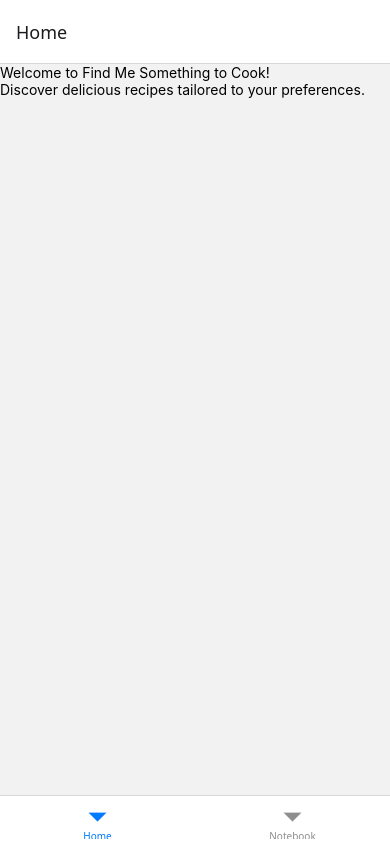
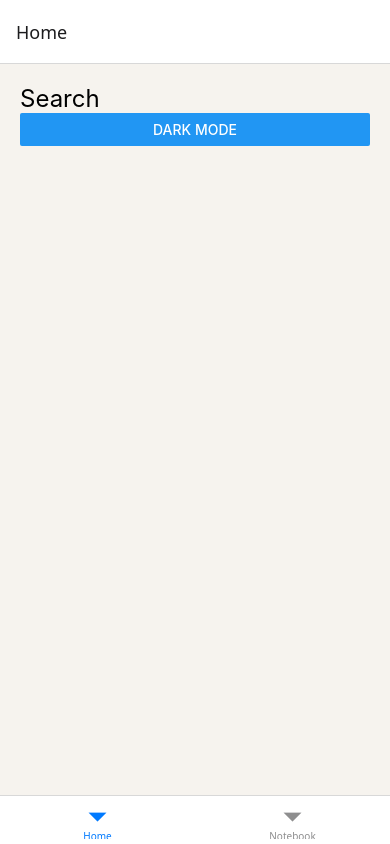
Before and after one commit to gcntran/find-me-something-to-cook-mobile, a React Native app in the folder find-me-something-to-cook/: screen /Home in a window 390 px wide. Built offline with nearby package versions, Linux system fonts and the light colour scheme.

Commit message:
Update toggle

```diff
--- a/find-me-something-to-cook/App.tsx
+++ b/find-me-something-to-cook/App.tsx
@@ -1,6 +1,7 @@
 import { StatusBar } from 'expo-status-bar';
 import { NavigationContainer } from '@react-navigation/native';
 import { createBottomTabNavigator } from '@react-navigation/bottom-tabs';
+import { ThemeProvider } from './src/theme/theme';
 
 import HomeScreen from './src/screens/HomeScreen';
 import NotebookScreen from './src/screens/NotebookScreen';
@@ -9,11 +10,13 @@ const Tab = createBottomTabNavigator();
 
 export default function App() {
   return (
+    <ThemeProvider>
     <NavigationContainer>
       <Tab.Navigator id="main.tabs">
         <Tab.Screen name="Home" component={HomeScreen} />
         <Tab.Screen name="Notebook" component={NotebookScreen} />
       </Tab.Navigator>
     </NavigationContainer>
+    </ThemeProvider>
   );
 }
--- a/find-me-something-to-cook/src/screens/HomeScreen.tsx
+++ b/find-me-something-to-cook/src/screens/HomeScreen.tsx
@@ -1,12 +1,29 @@
 import { View, Text, StyleSheet } from 'react-native';
 import { lightTheme, darkTheme } from "../theme/theme";
+import { useTheme } from "../theme/theme";
+import { ThemeSwitch } from '../components/ThemeSwitch';
 
+const HomeScreen = () => {
+    const { theme } = useTheme();
 
-export default function HomeScreen() {
     return (
-        <View>
-            <Text>Welcome to Find Me Something to Cook!</Text>
-            <Text>Discover delicious recipes tailored to your preferences.</Text>
+        <View
+            style={{
+                flex: 1,
+                backgroundColor: theme.colors.background,
+                padding: 20,
+            }}
+        >
+            <Text style={{ color: theme.colors.textBlack, fontSize: 24 }}>
+                Search
+            </Text>
+
+            {/* Toggle for switch */}
+            <ThemeSwitch />
+
+            {/* Other components */}
         </View>
     );
-}
+};
+
+export default HomeScreen;
```
